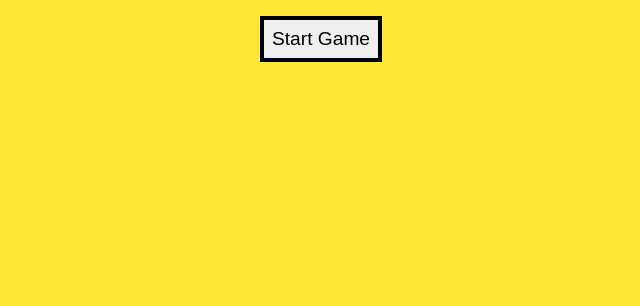
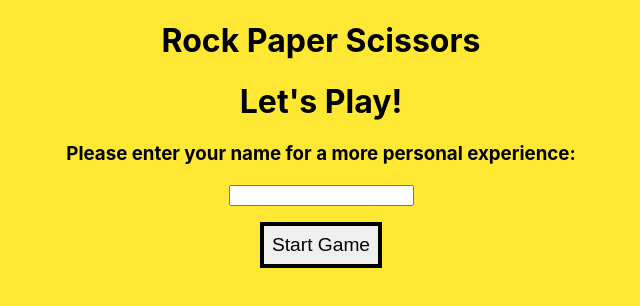
Before and after one commit to cmb84scd/rps-with-react, a React (Create React App) app: page / in a window 1280 px wide. Shown: the top 306 px of the page, without its empty margins (319-959 px from the left). Built offline with nearby package versions, Linux system fonts and the light colour scheme.

Commit message:
Start to add user name input to react

```diff
--- a/src/App.tsx
+++ b/src/App.tsx
@@ -12,7 +12,8 @@ class App extends React.Component<{}, {
   msg2: string,
   winMsg: string,
   userImage: string[],
-  compImage: string[]
+  compImage: string[],
+  userName: string
 }> {
 
   constructor(props: any) {
@@ -24,7 +25,8 @@ class App extends React.Component<{}, {
       msg2: '',
       winMsg: '',
       userImage: [],
-      compImage: []
+      compImage: [],
+      userName: ''
     }
   }
 
@@ -38,6 +40,7 @@ class App extends React.Component<{}, {
       userImage: [],
       compImage: []
     })
+    game.setUserName(this.state.userName)
     game.startGame()
   }
 
@@ -85,9 +88,17 @@ class App extends React.Component<{}, {
       <div className="App">
         <div className="game-wrapper">
           {this.state.showStart === true &&
-            <button onClick={() => this.handleStart()} className="start-button">
-              Start Game
-            </button>
+            <>
+              <h1>Rock Paper Scissors</h1>
+              <h1>Let's Play!</h1>
+              <h3>Please enter your name for a more personal experience:</h3>
+              <form>
+                <input type="text" onChange={(e) => this.setState({ userName: e.currentTarget.value })}></input><br></br>
+                <button onClick={() => this.handleStart()} className="start-button">
+                  Start Game
+                </button>
+              </form>
+            </>
           }
           {this.state.showStart === false &&
             <>
```
